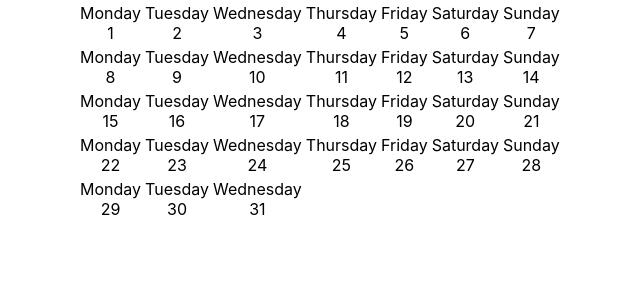
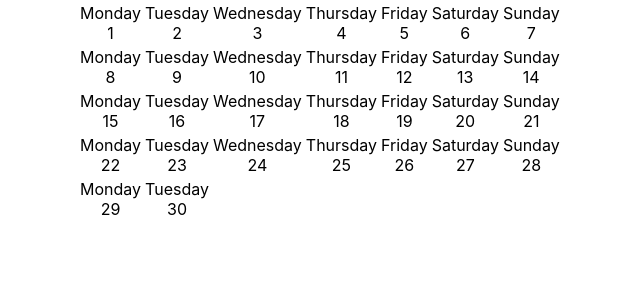
Before and after one commit to kradavar/Google-Calendar, a React (Create React App) app: page / in a window 1280 px wide. Shown: the top 300 px of the page, without its empty margins (73-713 px from the left). Built offline with nearby package versions, Linux system fonts and the light colour scheme.

Commit message:
Create getter for month length

```diff
--- a/src/Table-components/CalendarTable.js
+++ b/src/Table-components/CalendarTable.js
@@ -2,32 +2,37 @@ import React, { Component } from 'react';
 
 import moment from 'moment';
 import Cell from './Cell';
-
 export default class CalendarTable extends Component {
   constructor(props) {
     super(props);
     this.state = {
       column: 7,
       rows: Math.ceil(this.props.monthLength / 7),
+      renderedMonth: 10
     }
   }
 
-  createMonth() {
-    let month = 10;
-    let days = [];
-    let date = moment('2018-' + month + '-01');
-
-    /*if (date.add(30, 'day').isValid()) {
+  getRenderedMonthLength(month) {
+    let monthLength;
+    if (month == 2) {
+      monthLength = 28;
+    }
+    if (moment('2018-' + month + '-31').isValid()) {
       monthLength = 31;
     }
     else {
       monthLength = 30;
     }
-    if (month = 2) {
-      monthLength = 28;
-    }
-*/
-    for (let i = 0; i < 31; i++) {
+
+    return monthLength;
+  }
+
+  createMonth() {
+    let month = this.state.renderedMonth;
+    let days = [];
+    let date = moment('2018-' + month + '-01');
+
+    for (let i = 0; i < this.getRenderedMonthLength(); i++) {
       let day = {};
       day.dayOfWeek = date.format('dddd');
       day.date = date.date();
@@ -62,34 +67,6 @@ export default class CalendarTable extends Component {
     }
   }
 
-  /* chooseDayOfWeek(id) {
-     let day;
-     if (this.state.column > 1) {
-       switch (id) {
-         case 'cell0-0': day = "Monday";
-           break;
-         case 'cell0-1': day = "Tuesday";
-           break;
-         case 'cell0-2': day = "Wednesday";
-           break;
-         case 'cell0-3': day = "Thursday";
-           break;
-         case 'cell0-4': day = "Friday";
-           break;
-         case 'cell0-5': day = "Saturday";
-           break;
-         case 'cell0-6': day = "Sunday";
-           break;
-         default: day = this.props.dayOfWeek;
-       }
-     }
-     else {
-       day = this.props.dayOfWeek;
-     }
-
-     return day;
-   }
- */
   render() {
     let days = this.createMonth();
     let rows = [];
@@ -98,14 +75,11 @@ export default class CalendarTable extends Component {
       let rowID = 'row' + i;
       let columns = [];
       for (let j = 0; j < this.state.column; j++) {
-
-
         let cellID = 'cell' + i + '-' + j;
-        if (monthLength < this.props.monthLength) {
+        if (monthLength < this.getRenderedMonthLength()) {
           columns.push(<Cell date={days[monthLength].date} dayOfWeek={days[monthLength].dayOfWeek} key={monthLength} events={days[monthLength].events} />);
           monthLength++;
         }
-
       }
       rows.push(<tr key={i} id={rowID}>{columns}</tr>);
     }
--- a/src/Table-components/Cell.js
+++ b/src/Table-components/Cell.js
@@ -8,7 +8,6 @@ export default class Cell extends Component {
     render() {
         return (
             <td className="cell">
-
                 <div className="day-of-week">
                     {this.props.dayOfWeek}
                 </div>
```
